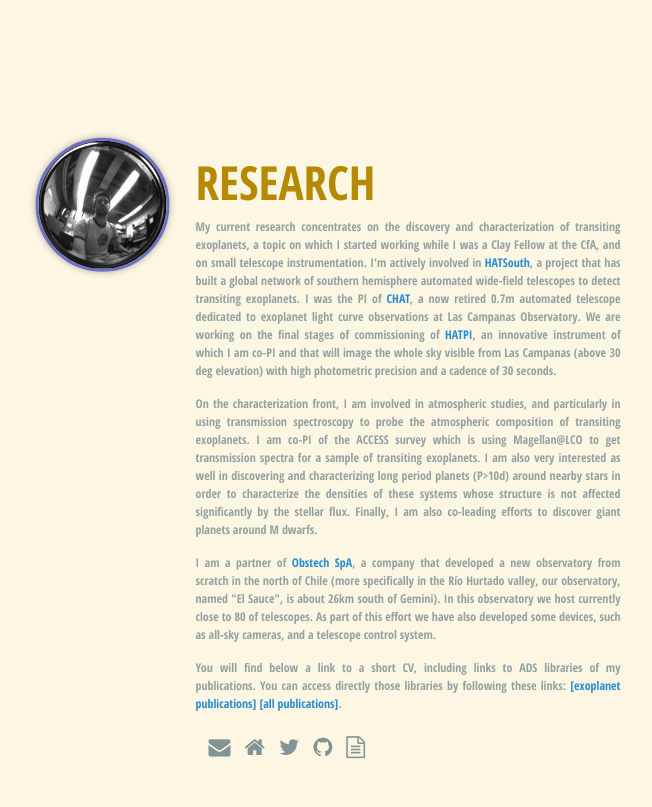
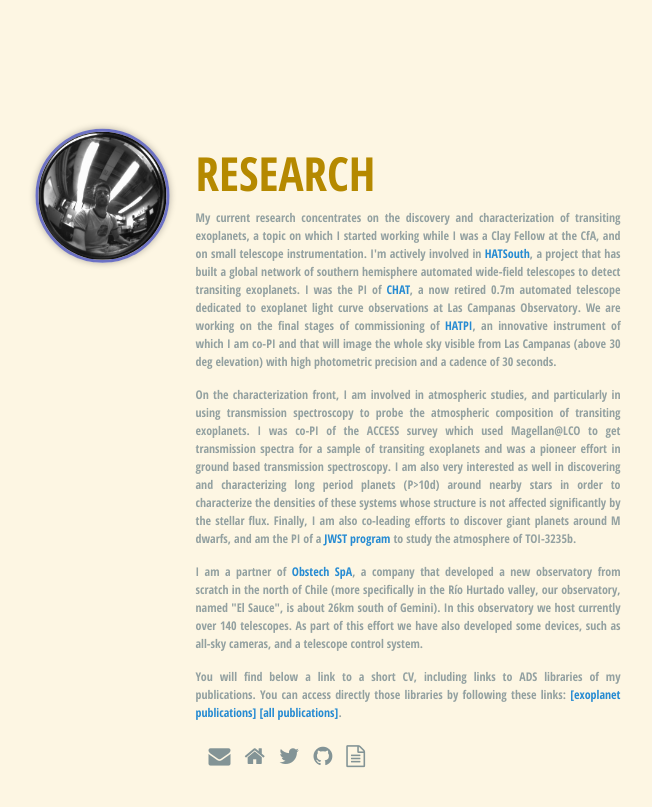
Before and after one commit to andres-jordan/andres-jordan.github.io, a Jekyll site: the page built from research/index.html, in a window 1280 px wide. Shown: the top 807 px of the page, without its empty margins (312-964 px from the left). Built offline with Jekyll 4.4.1, drawn with Linux system fonts in a browser that asks for light colours; nearby versions of some CDN libraries.

Commit message:
Update index.html

```diff
--- a/research/index.html
+++ b/research/index.html
@@ -13,10 +13,10 @@
           My current research concentrates on the discovery and characterization of transiting exoplanets, a topic on which I started working while I was a Clay Fellow at the CfA, and on small telescope instrumentation. I'm actively involved in <a href="http://hatsouth.org">HATSouth</a>, a project that has built a global network of southern hemisphere automated wide-field telescopes to detect transiting exoplanets. I was the PI of <a href="http://chat.hatsurveys.org">CHAT</a>, a now retired 0.7m automated telescope dedicated to exoplanet light curve observations at Las Campanas Observatory. We are working on the final stages of commissioning of <a href="http://hatpi.org">HATPI</a>, an innovative instrument of which I am co-PI and that will image the whole sky visible from Las Campanas (above 30 deg elevation) with high photometric precision and a cadence of 30 seconds.
         </p>
         <p>
-         On the characterization front, I am involved in atmospheric studies, and particularly in using transmission spectroscopy to probe the atmospheric composition of transiting exoplanets. I am co-PI of the ACCESS survey which is using Magellan@LCO to get transmission spectra for a sample of transiting exoplanets. I am also very interested as well in discovering and characterizing long period planets (P>10d) around nearby stars in order to characterize the densities of these systems whose structure is not affected significantly by the stellar flux. Finally, I am also co-leading efforts to discover giant planets around M dwarfs.
+         On the characterization front, I am involved in atmospheric studies, and particularly in using transmission spectroscopy to probe the atmospheric composition of transiting exoplanets. I was co-PI of the ACCESS survey which used Magellan@LCO to get transmission spectra for a sample of transiting exoplanets and was a pioneer effort in ground based transmission spectroscopy. I am also very interested as well in discovering and characterizing long period planets (P>10d) around nearby stars in order to characterize the densities of these systems whose structure is not affected significantly by the stellar flux. Finally, I am also co-leading efforts to discover giant planets around M dwarfs, and am the PI of a  <a href="https://www.stsci.edu/jwst/science-execution/program-information?id=3731">JWST program</a> to study the atmosphere of TOI-3235b.
         </p>
         <p>
-          I am a partner of <a href="http://obstech.cl">Obstech SpA</a>, a company that developed a new observatory from scratch in the north of Chile (more specifically in the Río Hurtado valley, our observatory, named "El Sauce", is about 26km south of Gemini). In this observatory we host currently close to 80 of telescopes. As part of this effort we have also developed some devices, such as all-sky cameras, and a telescope control system.
+          I am a partner of <a href="http://obstech.cl">Obstech SpA</a>, a company that developed a new observatory from scratch in the north of Chile (more specifically in the Río Hurtado valley, our observatory, named "El Sauce", is about 26km south of Gemini). In this observatory we host currently over 140 telescopes. As part of this effort we have also developed some devices, such as all-sky cameras, and a telescope control system.
         </p>
         <p>
           You will find below a link to a short CV, including links to ADS libraries of my publications. You can access directly those libraries by following these links:
```
